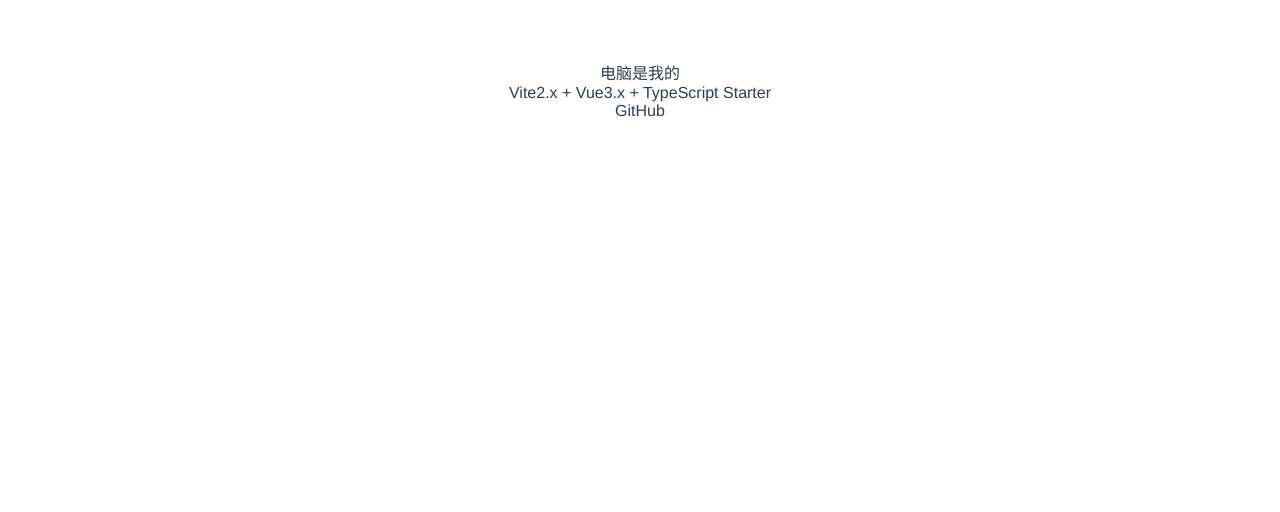
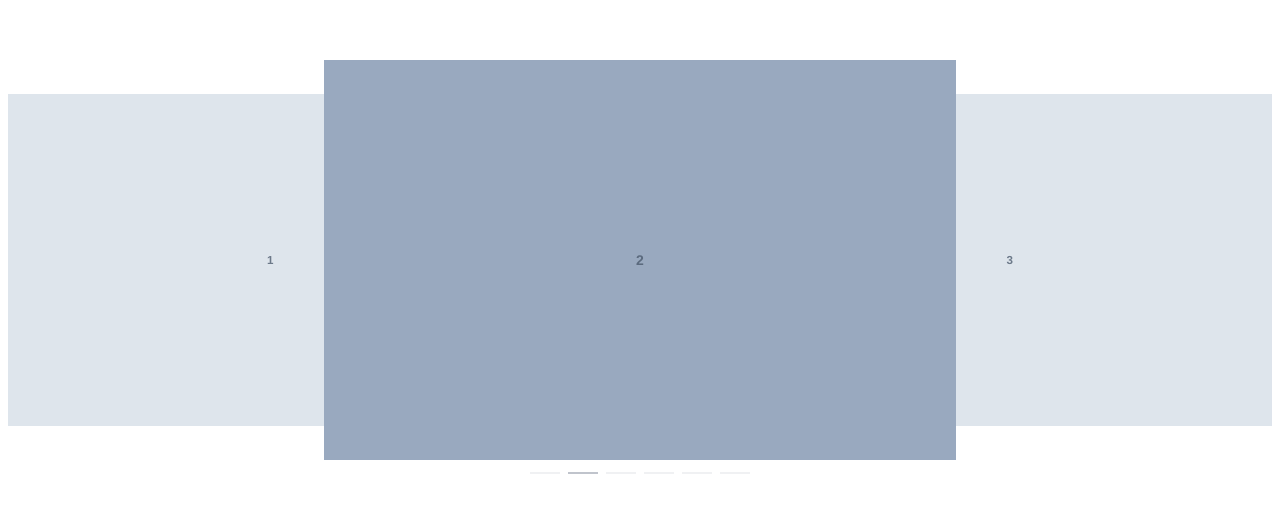
Before and after one commit to xuxb001/glory-kings, a Vue app: page /#/ in a window 1280 px wide. Shown: the top 512 px of the page. Built offline with nearby package versions, Linux system fonts and the light colour scheme.

Commit message:
更改入口文件

```diff
--- a/package.json
+++ b/package.json
@@ -19,6 +19,8 @@
     "axios": "^0.24.0",
     "cz-customizable": "^6.3.0",
     "element-plus": "^1.3.0-beta.5",
+    "node-sass": "^7.0.1",
+    "sass-loader": "^12.4.0",
     "vue": "^3.2.25",
     "vue-router": "^4.0.12",
     "vuex": "^4.0.2"
--- a/src/App.vue
+++ b/src/App.vue
@@ -1,25 +1,14 @@
 <script lang="ts">
 import { defineComponent } from 'vue'
 
-import Main from '@/components/Main.vue'
-
 export default defineComponent({
-  name: 'App',
-  components: {
-    Main
-  },
-  setup() {
-    return {
-      aa: '电脑是我的'
-    }
-  }
+  name: 'App'
 })
 </script>
 
 <template>
   <div id="app">
-    {{ aa }}
-    <Main />
+    <router-view />
   </div>
 </template>
 
--- a/src/components/Main.vue
+++ /dev/null
@@ -1,22 +0,0 @@
-<script lang="ts" setup>
-import { useRouter } from 'vue-router'
-
-// eslint-disable-next-line no-unused-vars
-const router = useRouter()
-
-// eslint-disable-next-line no-unused-vars
-const goGitHub = () => {
-  window.open('https://github.com/XPoet/vite-vue3-starter')
-}
-</script>
-<template>
-  <div class="header">
-    <div class="title" @click="router.push('/')">
-      Vite2.x + Vue3.x + TypeScript Starter
-    </div>
-    <div class="go-github" @click="goGitHub">
-      <i class="icon el-icon-s-promotion"></i> GitHub
-    </div>
-  </div>
-</template>
-<style scoped lang="stylus"></style>
--- a/src/main.ts
+++ b/src/main.ts
@@ -1,10 +1,12 @@
 import { createApp } from 'vue'
+import ElementPlus from 'element-plus'
 import App from './App.vue'
 import router from '@/router/index'
 import { key, store } from '@/store'
+import 'element-plus/dist/index.css'
 import styleImport from '@/utils/style-import'
 // import '@/style/basic.styl'
 
 const app = createApp(App)
 
-styleImport(app).use(router).use(store, key).mount('#app')
+styleImport(app).use(router).use(store, key).use(ElementPlus).mount('#app')
--- a/src/router/index.ts
+++ b/src/router/index.ts
@@ -3,11 +3,6 @@
 import Vuex from '@/views/vuex.vue'
 
 const routes: Array<RouteRecordRaw> = [
-  // {
-  //   path: '/',
-  //   name: 'Main',
-  //   component: Main
-  // },
   {
     path: '/',
     name: 'Home',
--- a/src/views/home.vue
+++ b/src/views/home.vue
@@ -1,5 +1,11 @@
 <template>
-  <div>1111111111</div>
+  <div id="home">
+    <el-carousel :interval="4000" type="card" height="400px">
+      <el-carousel-item v-for="item in 6" :key="item">
+        <h3>{{ item }}</h3>
+      </el-carousel-item>
+    </el-carousel>
+  </div>
 </template>
 
 <script lang="ts">
@@ -10,10 +16,25 @@
   setup() {
     return {}
   },
-  mounted() {
-    console.log('24345345')
-  }
+  mounted() {}
 })
 </script>
 
-<style></style>
+<style scoped>
+.el-carousel__item h3 {
+  color: #475669;
+  font-size: 14px;
+  opacity: 0.75;
+  line-height: 400px;
+  margin: 0;
+  text-align: center;
+}
+
+.el-carousel__item:nth-child(2n) {
+  background-color: #99a9bf;
+}
+
+.el-carousel__item:nth-child(2n + 1) {
+  background-color: #d3dce6;
+}
+</style>
```
Also changed, not shown: 1 other file (tests, documents, lock files or other folders).
